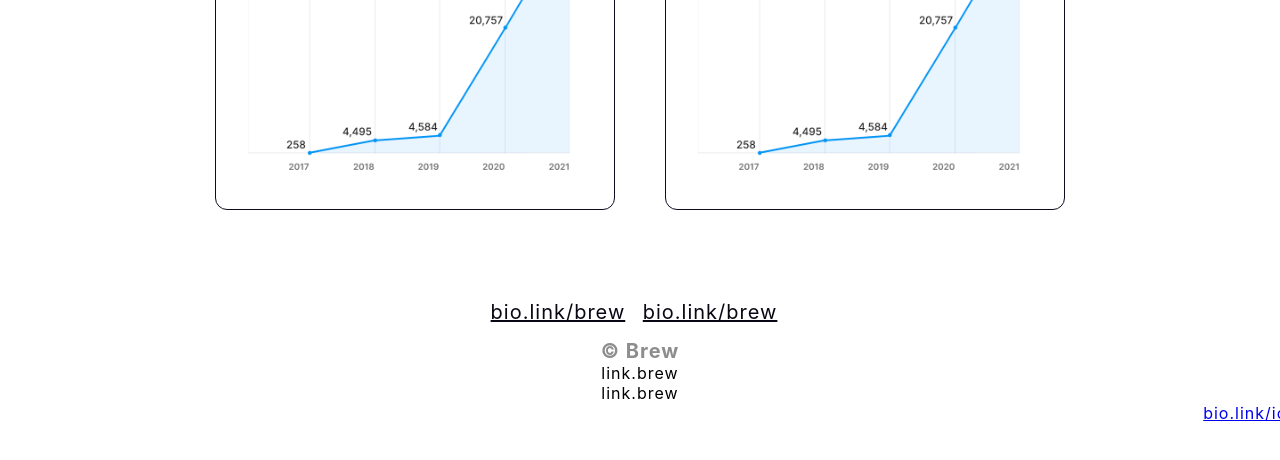
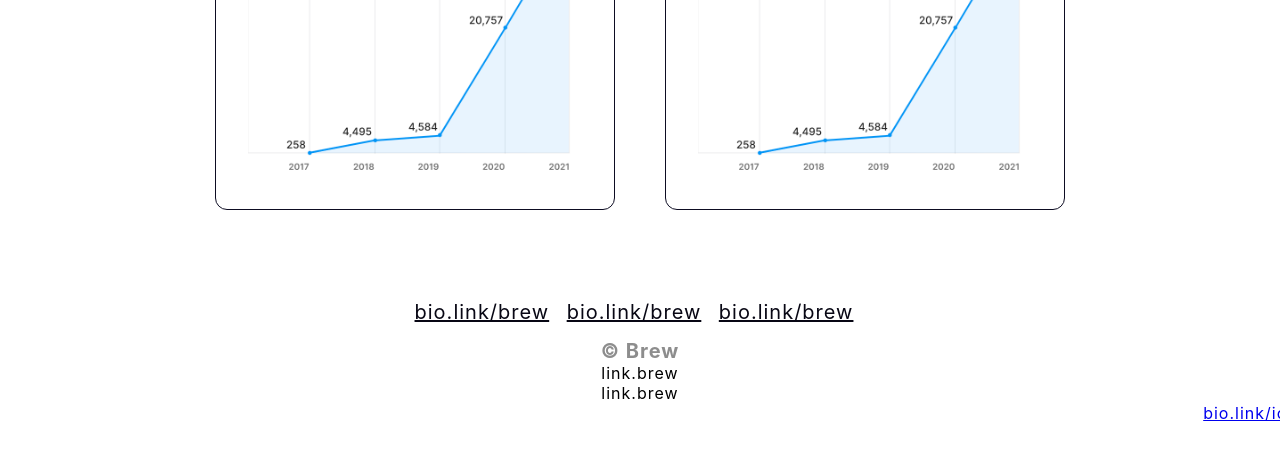
Before and after one commit to sujinnyan/Assignment, a plain HTML site: page index.html in a window 1280 px wide. Shown: the part 1389-1849 px from the top of the page. Drawn offline with Linux system fonts and the light colour scheme.

Commit message:
add code

```diff
--- a/index.html
+++ b/index.html
@@ -120,6 +120,7 @@
                 <div>
                     <a href="#">bio.link/brew</a>
                      <a href="#">bio.link/brew</a>
+                     <a href="#">bio.link/brew</a>
                     </div>
 
                 <div class="wrapper3-content">© Brew
```
